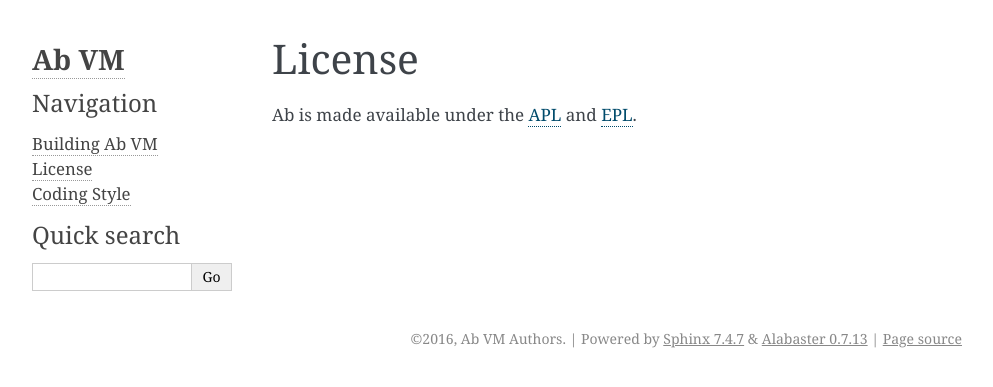
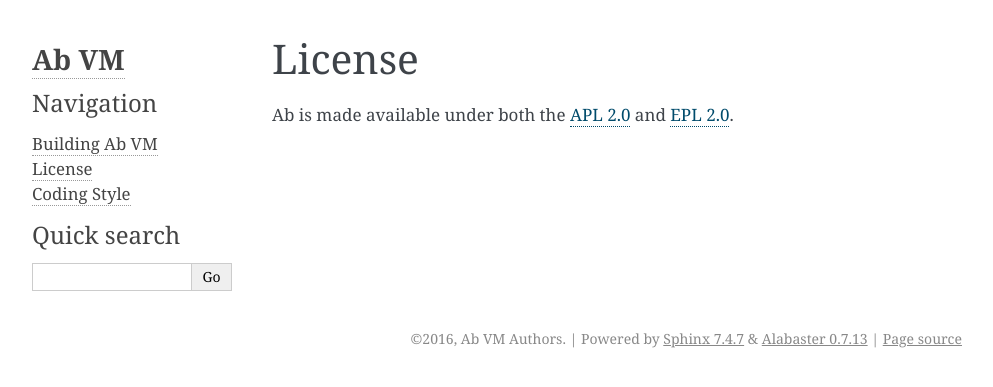
Before and after one commit to ab-vm/ab, a Sphinx documentation site: the page built from doc/License.rst, in a window 1280 px wide. Shown: the top 387 px of the page, without its empty margins (148-1141 px from the left). Built offline with Sphinx 7.4.7, drawn with Linux system fonts in a browser that asks for light colours.

Commit message:
Update the EPL licensing to 2.0
Signed-off-by: Robert Young <rwy0717@gmail.com>

```diff
--- a/doc/License.rst
+++ b/doc/License.rst
@@ -1,7 +1,7 @@
 License
 =======
 
-Ab is made available under the APL_ and EPL_.
+Ab is made available under both the `APL 2.0`_ and `EPL 2.0`_.
 
-.. _APL: https://www.apache.org/licenses/LICENSE-2.0.html
-.. _EPL: https://www.eclipse.org/org/documents/epl-v10.html
+.. _`APL 2.0`: https://www.apache.org/licenses/LICENSE-2.0.html
+.. _`EPL 2.0`: https://www.eclipse.org/legal/epl-2.0
```
